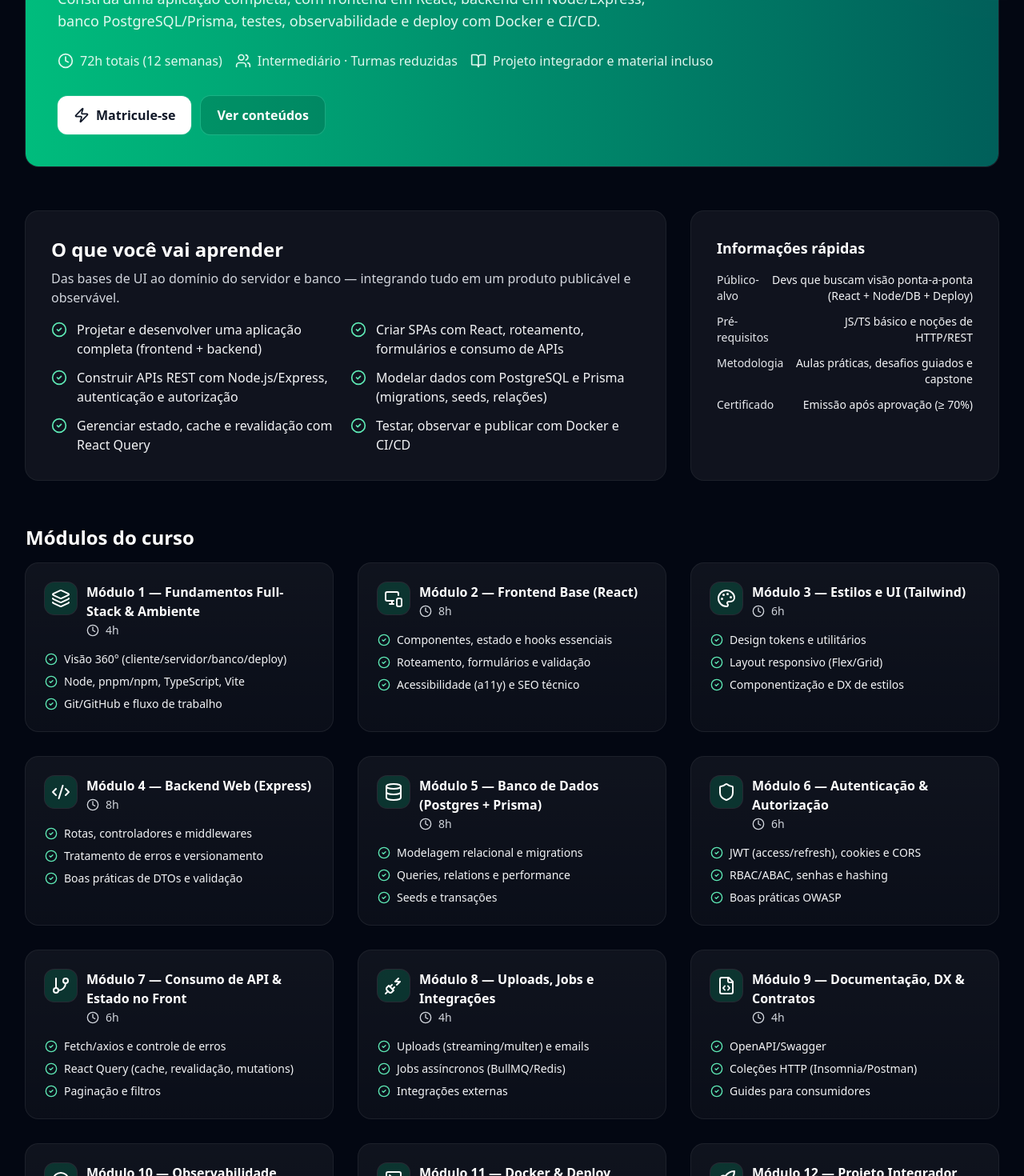
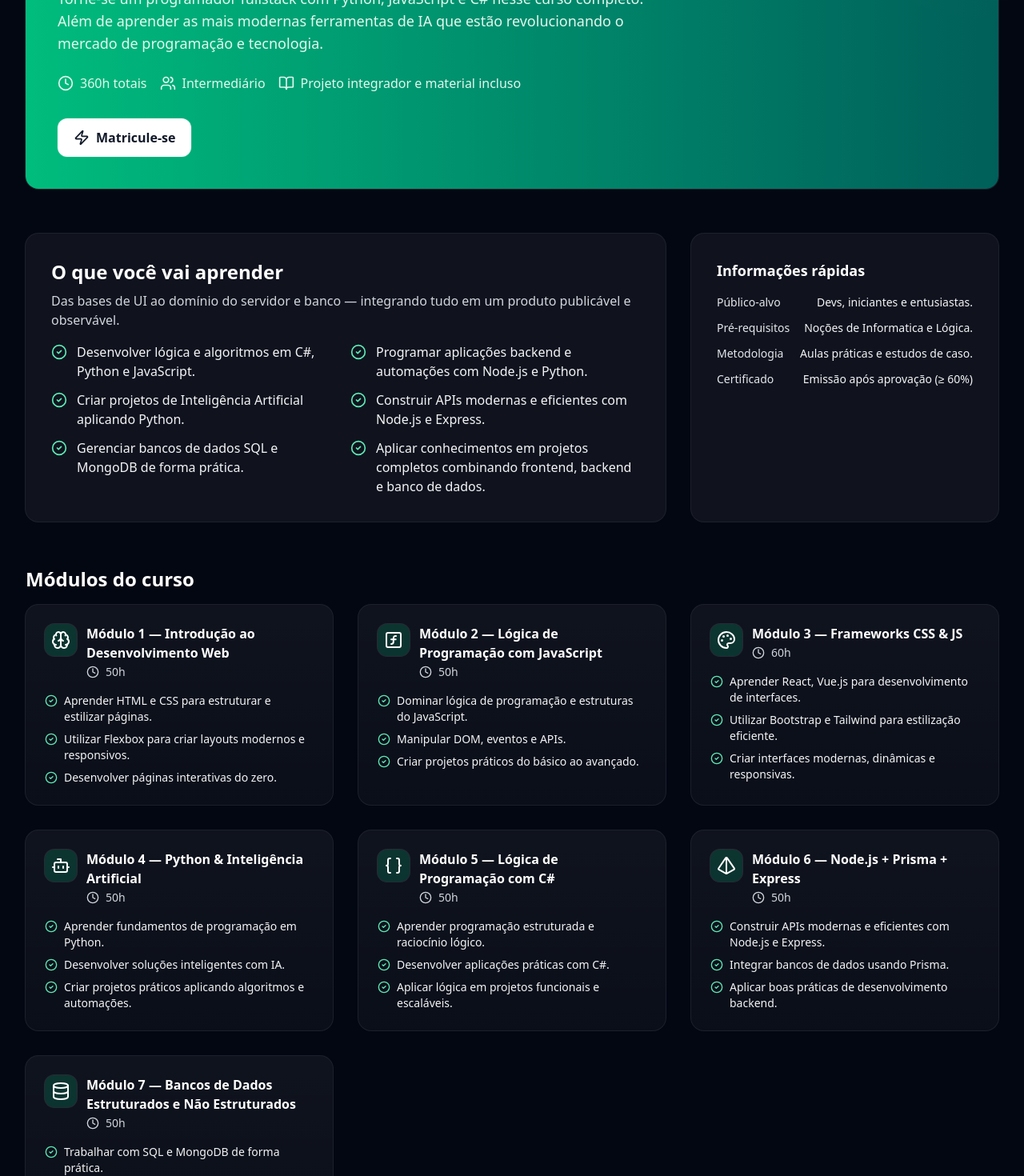
Before and after one commit to CzarFontanella/codi-sao-mateus, a React (Vite) app: page /cursos/fullstack in a window 1280 px wide. Shown: the part 380-1850 px from the top of the page at 80% size. Built offline with nearby package versions, Linux system fonts and the light colour scheme.

Commit message:
refactor: FullStack Page & revisão generalizada

```diff
--- a/src/pages/Courses/BackEnd.tsx
+++ b/src/pages/Courses/BackEnd.tsx
@@ -1,16 +1,15 @@
 // BackendCourse.tsx
 import {
   Database,
-  Shield,
-  Globe,
-  PlugZap,
-  BugPlay,
   CheckCircle2,
   Clock,
   Users,
   BookOpen,
   Zap,
   Brain,
+  Bot,
+  Braces,
+  Hexagon,
 } from "lucide-react";
 import { NavLink, useNavigate } from "react-router-dom";
 
@@ -53,7 +52,7 @@ export default function BackEnd() {
         "Aprender Python e C# para backend, automação e scripts.",
         "Criar soluções práticas e programáveis com diferentes sintaxes.",
       ],
-      icon: Globe,
+      icon: Braces,
     },
     {
       title: "Módulo 3 — Inteligência Artificial",
@@ -63,7 +62,7 @@ export default function BackEnd() {
         "Desenvolver automações, análise de dados e modelos inteligentes.",
         "Implementar agentes e soluções baseadas em inteligência artificial.",
       ],
-      icon: Database,
+      icon: Bot,
     },
     {
       title: "Módulo 4 — Node JS",
@@ -73,7 +72,7 @@ export default function BackEnd() {
         "Integrar aplicações com múltiplos serviços e endpoints.",
         "Aprender práticas de backend escalável e manutenção de código.",
       ],
-      icon: Shield,
+      icon: Hexagon,
     },
     {
       title: "Módulo 5 — Bancos de Dados Estruturados & Não Estruturados",
@@ -83,7 +82,7 @@ export default function BackEnd() {
         "Integrar bancos de dados a aplicações via Prisma e Mongoose.",
         "Dominar gestão de dados estruturados e não estruturados.",
       ],
-      icon: BugPlay,
+      icon: Database,
     },
     {
       title: "Módulo 6 — Práticas",
@@ -93,7 +92,7 @@ export default function BackEnd() {
         "Criar integrações Node+SQL, Node+Prisma, Node+Mongo e mais.",
         "Desenvolver soluções práticas e funcionais para problemas reais.",
       ],
-      icon: PlugZap,
+      icon: BookOpen,
     },
   ];
 
@@ -127,7 +126,7 @@ export default function BackEnd() {
                 </span>
                 <span className="inline-flex items-center gap-2">
                   <Users className="h-5 w-5" aria-hidden />
-                  Avançado
+                  Intermediário
                 </span>
                 <span className="inline-flex items-center gap-2">
                   <BookOpen className="h-5 w-5" aria-hidden />
@@ -200,7 +199,7 @@ export default function BackEnd() {
               <div className="flex items-start justify-between gap-3">
                 <dt className="text-sm">Público-alvo</dt>
                 <dd className="text-sm text-gray-100 text-right">
-                  Devs que querem dominar APIs com Node/TS
+                  Devs, iniciantes e entusiastas.
                 </dd>
               </div>
               <div className="flex items-start justify-between gap-3">
--- a/src/pages/Courses/DataScience.tsx
+++ b/src/pages/Courses/DataScience.tsx
@@ -200,14 +200,13 @@ export default function DataScience() {
               <div className="flex items-start justify-between gap-3">
                 <dt className="text-sm">Público-alvo</dt>
                 <dd className="text-sm text-gray-100 text-right">
-                  Analistas, iniciantes em DS e profissionais de negócio
+                  Analistas, Devs e iniciantes.
                 </dd>
               </div>
               <div className="flex items-start justify-between gap-3">
                 <dt className="text-sm">Pré-requisitos</dt>
                 <dd className="text-sm text-gray-100 text-right">
-                  Conhecimentos básicos de informática, raciocínio lógico e
-                  noções iniciais de matemática e estatística.
+                  Noções de Informatica e Lógica
                 </dd>
               </div>
               <div className="flex items-start justify-between gap-3">
--- a/src/pages/Courses/FrontEnd.tsx
+++ b/src/pages/Courses/FrontEnd.tsx
@@ -128,7 +128,7 @@ export default function FrontEnd() {
                 </span>
                 <span className="inline-flex items-center gap-2">
                   <Users className="h-5 w-5" aria-hidden />
-                  Avançado
+                  Intermediário
                 </span>
                 <span className="inline-flex items-center gap-2">
                   <BookOpen className="h-5 w-5" aria-hidden />
@@ -201,7 +201,7 @@ export default function FrontEnd() {
               <div className="flex items-start justify-between gap-3">
                 <dt className="text-sm">Público-alvo</dt>
                 <dd className="text-sm text-gray-100 text-right">
-                  Iniciantes e devs buscando profissionalização em React
+                  Devs, iniciantes e entusiastas.
                 </dd>
               </div>
               <div className="flex items-start justify-between gap-3">
--- a/src/pages/Courses/FullStack.tsx
+++ b/src/pages/Courses/FullStack.tsx
@@ -1,22 +1,18 @@
 // FullstackCourse.tsx
 import {
   Layers,
-  MonitorSmartphone,
-  Code2,
   Palette,
-  GitBranch,
   Database,
-  Shield,
-  PlugZap,
-  Gauge,
-  TerminalSquare,
-  FileCode,
-  Rocket,
   CheckCircle2,
   Clock,
   Users,
   BookOpen,
   Zap,
+  Brain,
+  Braces,
+  Pyramid,
+  Bot,
+  SquareFunction,
 } from "lucide-react";
 import { NavLink, useNavigate } from "react-router-dom";
 
@@ -32,134 +28,84 @@ export default function FullStack() {
   };
 
   const learningOutcomes = [
-    "Projetar e desenvolver uma aplicação completa (frontend + backend)",
-    "Criar SPAs com React, roteamento, formulários e consumo de APIs",
-    "Construir APIs REST com Node.js/Express, autenticação e autorização",
-    "Modelar dados com PostgreSQL e Prisma (migrations, seeds, relações)",
-    "Gerenciar estado, cache e revalidação com React Query",
-    "Testar, observar e publicar com Docker e CI/CD",
+    "Desenvolver lógica e algoritmos em C#, Python e JavaScript.",
+    "Programar aplicações backend e automações com Node.js e Python.",
+    "Criar projetos de Inteligência Artificial aplicando Python.",
+    "Construir APIs modernas e eficientes com Node.js e Express.",
+    "Gerenciar bancos de dados SQL e MongoDB de forma prática.",
+    "Aplicar conhecimentos em projetos completos combinando frontend, backend e banco de dados.",
   ];
 
   const modules = [
     {
-      title: "Módulo 1 — Fundamentos Full-Stack & Ambiente",
-      hours: 4,
+      title: "Módulo 1 — Introdução ao Desenvolvimento Web",
+      hours: 50,
       bullets: [
-        "Visão 360° (cliente/servidor/banco/deploy)",
-        "Node, pnpm/npm, TypeScript, Vite",
-        "Git/GitHub e fluxo de trabalho",
+        "Aprender HTML e CSS para estruturar e estilizar páginas.",
+        "Utilizar Flexbox para criar layouts modernos e responsivos.",
+        "Desenvolver páginas interativas do zero.",
       ],
-      icon: Layers,
+      icon: Brain,
     },
     {
-      title: "Módulo 2 — Frontend Base (React)",
-      hours: 8,
+      title: "Módulo 2 — Lógica de Programação com JavaScript",
+      hours: 50,
       bullets: [
-        "Componentes, estado e hooks essenciais",
-        "Roteamento, formulários e validação",
-        "Acessibilidade (a11y) e SEO técnico",
+        "Dominar lógica de programação e estruturas do JavaScript.",
+        "Manipular DOM, eventos e APIs.",
+        "Criar projetos práticos do básico ao avançado.",
       ],
-      icon: MonitorSmartphone,
+      icon: SquareFunction,
     },
     {
-      title: "Módulo 3 — Estilos e UI (Tailwind)",
-      hours: 6,
+      title: "Módulo 3 — Frameworks CSS & JS",
+      hours: 60,
       bullets: [
-        "Design tokens e utilitários",
-        "Layout responsivo (Flex/Grid)",
-        "Componentização e DX de estilos",
+        "Aprender React, Vue.js para desenvolvimento de interfaces.",
+        "Utilizar Bootstrap e Tailwind para estilização eficiente.",
+        "Criar interfaces modernas, dinâmicas e responsivas.",
       ],
       icon: Palette,
     },
     {
-      title: "Módulo 4 — Backend Web (Express)",
-      hours: 8,
+      title: "Módulo 4 — Python & Inteligência Artificial",
+      hours: 50,
       bullets: [
-        "Rotas, controladores e middlewares",
-        "Tratamento de erros e versionamento",
-        "Boas práticas de DTOs e validação",
+        "Aprender fundamentos de programação em Python.",
+        "Desenvolver soluções inteligentes com IA.",
+        "Criar projetos práticos aplicando algoritmos e automações.",
       ],
-      icon: Code2,
+      icon: Bot,
     },
     {
-      title: "Módulo 5 — Banco de Dados (Postgres + Prisma)",
-      hours: 8,
+      title: "Módulo 5 — Lógica de Programação com C#",
+      hours: 50,
       bullets: [
-        "Modelagem relacional e migrations",
-        "Queries, relations e performance",
-        "Seeds e transações",
+        "Aprender programação estruturada e raciocínio lógico.",
+        "Desenvolver aplicações práticas com C#.",
+        "Aplicar lógica em projetos funcionais e escaláveis.",
+      ],
+      icon: Braces,
+    },
+    {
+      title: "Módulo 6 — Node.js + Prisma + Express",
+      hours: 50,
+      bullets: [
+        "Construir APIs modernas e eficientes com Node.js e Express.",
+        "Integrar bancos de dados usando Prisma.",
+        "Aplicar boas práticas de desenvolvimento backend.",
+      ],
+      icon: Pyramid,
+    },
+    {
+      title: "Módulo 7 — Bancos de Dados Estruturados e Não Estruturados",
+      hours: 50,
+      bullets: [
+        "Trabalhar com SQL e MongoDB de forma prática.",
+        "Criar consultas, modelagens e integrações com aplicações.",
+        "Gerenciar dados estruturados e não estruturados com eficiência.",
       ],
       icon: Database,
-    },
-    {
-      title: "Módulo 6 — Autenticação & Autorização",
-      hours: 6,
-      bullets: [
-        "JWT (access/refresh), cookies e CORS",
-        "RBAC/ABAC, senhas e hashing",
-        "Boas práticas OWASP",
-      ],
-      icon: Shield,
-    },
-    {
-      title: "Módulo 7 — Consumo de API & Estado no Front",
-      hours: 6,
-      bullets: [
-        "Fetch/axios e controle de erros",
-        "React Query (cache, revalidação, mutations)",
-        "Paginação e filtros",
-      ],
-      icon: GitBranch,
-    },
-    {
-      title: "Módulo 8 — Uploads, Jobs e Integrações",
-      hours: 4,
-      bullets: [
-        "Uploads (streaming/multer) e emails",
-        "Jobs assíncronos (BullMQ/Redis)",
-        "Integrações externas",
-      ],
-      icon: PlugZap,
-    },
-    {
-      title: "Módulo 9 — Documentação, DX & Contratos",
-      hours: 4,
-      bullets: [
-        "OpenAPI/Swagger",
-        "Coleções HTTP (Insomnia/Postman)",
-        "Guides para consumidores",
-      ],
-      icon: FileCode,
-    },
-    {
-      title: "Módulo 10 — Observabilidade",
-      hours: 4,
-      bullets: [
-        "Logs estruturados e métricas",
-        "Tracing (OpenTelemetry)",
-        "Dashboards e alertas básicos",
-      ],
-      icon: Gauge,
-    },
-    {
-      title: "Módulo 11 — Docker & Deploy",
-      hours: 6,
-      bullets: [
-        "Dockerfile multi-stage e Compose",
-        "Variáveis de ambiente e secrets",
-        "Deploy: Vercel/Render/Fly/railway*",
-      ],
-      icon: TerminalSquare,
-    },
-    {
-      title: "Módulo 12 — Projeto Integrador",
-      hours: 8,
-      bullets: [
-        "Do design ao deploy com CI/CD",
-        "Autenticação, cache, uploads e docs",
-        "Apresentação e publicação final",
-      ],
-      icon: Rocket,
     },
   ];
 
@@ -180,19 +126,20 @@ export default function FullStack() {
                 Full-Stack — do banco ao pixel final
               </h1>
               <p className="max-w-3xl text-base sm:text-lg text-emerald-50/95">
-                Construa uma aplicação completa, com frontend em React, backend
-                em Node/Express, banco PostgreSQL/Prisma, testes,
-                observabilidade e deploy com Docker e CI/CD.
+                Torne-se um programador fullstack com Python, JavaScript e C#
+                nesse curso completo. Além de aprender as mais modernas
+                ferramentas de IA que estão revolucionando o mercado de
+                programação e tecnologia.
               </p>
 
               <div className="flex flex-wrap items-center gap-4 text-emerald-50/95">
                 <span className="inline-flex items-center gap-2">
                   <Clock className="h-5 w-5" aria-hidden />
-                  {totalHours}h totais (12 semanas)
+                  {totalHours}h totais
                 </span>
                 <span className="inline-flex items-center gap-2">
                   <Users className="h-5 w-5" aria-hidden />
-                  Intermediário · Turmas reduzidas
+                  Intermediário
                 </span>
                 <span className="inline-flex items-center gap-2">
                   <BookOpen className="h-5 w-5" aria-hidden />
@@ -209,12 +156,6 @@ export default function FullStack() {
                   <Zap className="h-5 w-5" />
                   Matricule-se
                 </NavLink>
-                <a
-                  href="#site-main"
-                  className="inline-flex items-center justify-center gap-2 rounded-xl bg-emerald-950/20 text-white px-5 py-3 text-sm sm:text-base font-semibold ring-1 ring-white/10 hover:bg-emerald-950/30 focus:outline-none focus-visible:ring-2 focus-visible:ring-offset-2 focus-visible:ring-white/70 focus-visible:ring-offset-teal-800 transition"
-                >
-                  Ver conteúdos
-                </a>
               </div>
             </div>
 
@@ -271,25 +212,25 @@ export default function FullStack() {
               <div className="flex items-start justify-between gap-3">
                 <dt className="text-sm">Público-alvo</dt>
                 <dd className="text-sm text-gray-100 text-right">
-                  Devs que buscam visão ponta-a-ponta (React + Node/DB + Deploy)
+                  Devs, iniciantes e entusiastas.
                 </dd>
               </div>
               <div className="flex items-start justify-between gap-3">
                 <dt className="text-sm">Pré-requisitos</dt>
                 <dd className="text-sm text-gray-100 text-right">
-                  JS/TS básico e noções de HTTP/REST
+                  Noções de Informatica e Lógica.
                 </dd>
               </div>
               <div className="flex items-start justify-between gap-3">
                 <dt className="text-sm">Metodologia</dt>
                 <dd className="text-sm text-gray-100 text-right">
-                  Aulas práticas, desafios guiados e capstone
+                  Aulas práticas e estudos de caso.
                 </dd>
               </div>
               <div className="flex items-start justify-between gap-3">
                 <dt className="text-sm">Certificado</dt>
                 <dd className="text-sm text-gray-100 text-right">
-                  Emissão após aprovação (≥ 70%)
+                  Emissão após aprovação (≥ 60%)
                 </dd>
               </div>
             </dl>
--- a/src/pages/Courses/IA.tsx
+++ b/src/pages/Courses/IA.tsx
@@ -37,7 +37,7 @@ export default function IA() {
   const modules = [
     {
       title: "Módulo 1 — Fundamentos de IA & Prompt Engineering",
-      hours: 12,
+      hours: 30,
       bullets: [
         "Entenda o que é Inteligência Artificial Generativa e como ela funciona.",
         "Domine a arte de criar prompts eficazes para obter respostas precisas e criativas.",
@@ -47,7 +47,7 @@ export default function IA() {
     },
     {
       title: "Módulo 2 — Criação de IA sem código",
-      hours: 12,
+      hours: 30,
       bullets: [
         "Crie suas próprias ferramentas de IA sem precisar programar.",
         "Utilize o Playground da OpenAI para gerar textos, imagens, áudios e chatbots.",
@@ -57,7 +57,7 @@ export default function IA() {
     },
     {
       title: "Módulo 3 — IA com Código",
-      hours: 12,
+      hours: 30,
       bullets: [
         "Aprenda os fundamentos essenciais de Python aplicados à Inteligência Artificial.",
         "Conecte seus projetos à API da OpenAI e automatize tarefas com IA.",
@@ -67,7 +67,7 @@ export default function IA() {
     },
     {
       title: "Módulo 4 — Projetos Práticos Guiados",
-      hours: 12,
+      hours: 30,
       bullets: [
         "Aplique seus conhecimentos em projetos reais e supervisionados.",
         "Desenvolva ferramentas úteis como analisadores financeiros e criadores de contratos.",
@@ -77,7 +77,7 @@ export default function IA() {
     },
     {
       title: "Módulo 5 — Projeto Original",
-      hours: 12,
+      hours: 30,
       bullets: [
         "Crie um projeto autoral com orientação direta do professor.",
         "Transforme sua ideia em um case prático de mercado.",
@@ -106,7 +106,8 @@ export default function IA() {
               <p className="max-w-3xl text-base sm:text-lg text-white/95">
                 Fundamentos de IA e engenharia de prompts, passando por criação
                 de IAs sem código com OpenAI Premium, até desenvolvimento com
-                Python e API da OpenAI. Projetos reais apresentados como case profissional.
+                Python e API da OpenAI. Projetos reais apresentados como case
+                profissional.
               </p>
 
               <div className="flex flex-wrap items-center gap-4 text-white/95">
@@ -187,9 +188,15 @@ export default function IA() {
             <h3 className="text-lg font-semibold">Informações rápidas</h3>
             <dl className="mt-4 space-y-3 text-gray-200">
               <div className="flex items-start justify-between gap-3">
+                <dt className="text-sm">Público-alvo</dt>
+                <dd className="text-sm text-gray-100 text-right">
+                  Devs, iniciantes e entusiastas.
+                </dd>
+              </div>
+              <div className="flex items-start justify-between gap-3">
                 <dt className="text-sm">Pré-requisitos</dt>
                 <dd className="text-sm text-gray-100 text-right">
-                  Conhecimentos básicos de informática e noções de lógica.
+                  Noções de Informatica e Lógica.
                 </dd>
               </div>
               <div className="flex items-start justify-between gap-3">
```
Also changed, not shown: 1 other file (tests, documents, lock files or other folders).
